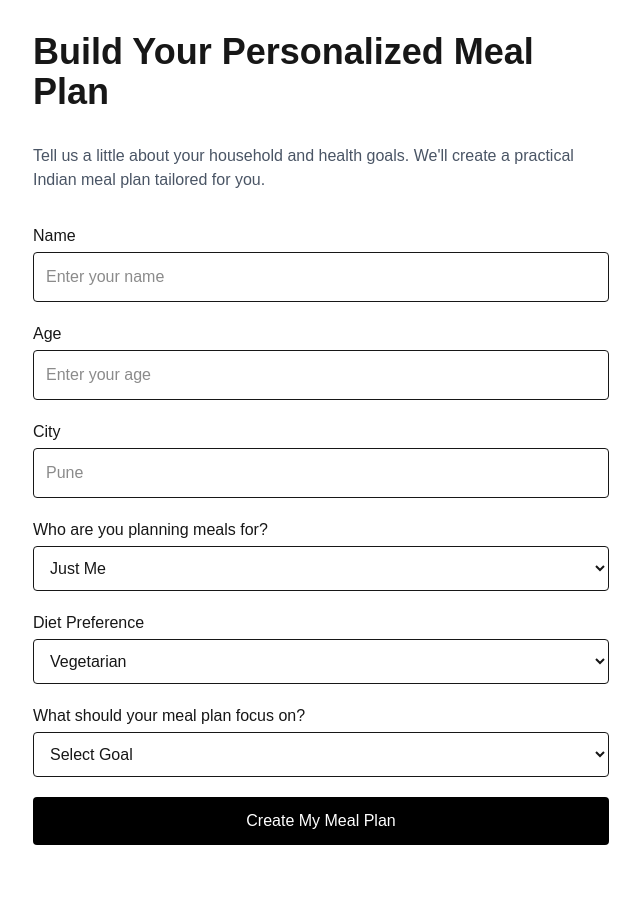
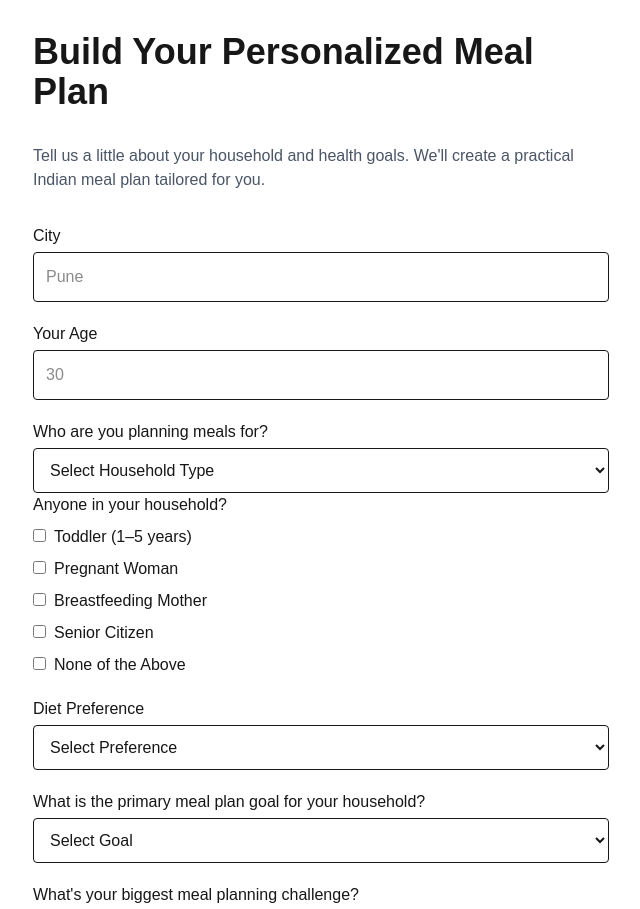
Before and after one commit to Anika01/Rasoi-copilot, a Next.js app: page /family in a window 1280 px wide. Shown: the top 909 px of the page, without its empty margins (319-959 px from the left). Before the commit the page ends 877 px from the top, so only its background shows below. Built offline with nearby package versions, Linux system fonts and the light colour scheme.

Commit message:
Added Vercel Analytics

```diff
--- a/app/family/page.tsx
+++ b/app/family/page.tsx
@@ -4,13 +4,24 @@ import { useState } from "react";
 import { useRouter } from "next/navigation";
 
 export default function FamilyPage() {
-      const [name, setName] = useState("");
+
+  const [city, setCity] = useState("");
   const [age, setAge] = useState("");
-  const [city, setCity] = useState("");
-  const [gender, setGender] = useState("");
+  const [householdType, setHouseholdType] = useState("");
+const [dietPreference, setDietPreference] = useState("");
+const [challenge, setChallenge] = useState("");
+
   const [goal, setGoal] = useState("");
-  const [showResult, setShowResult] = useState(false);
+
     const router = useRouter();
+    const handleSpecialNeedChange = (value: string) => {
+  setSpecialNeeds((prev) =>
+    prev.includes(value)
+      ? prev.filter((item) => item !== value)
+      : [...prev, value]
+  );
+};
+    const [specialNeeds, setSpecialNeeds] = useState<string[]>([]);
   return (
     <main className="min-h-screen p-8">
       <div className="mx-auto max-w-xl">
@@ -26,27 +37,9 @@ export default function FamilyPage() {
 
       <div className="space-y-5">
 
-  <div>
-    <label className="block mb-1 font-medium">Name</label>
-  <input
-  type="text"
-  placeholder="Enter your name"
-  className="w-full rounded border p-3"
-  value={name}
-  onChange={(e) => setName(e.target.value)}
-/>
-  </div>
 
-  <div>
-    <label className="block mb-1 font-medium">Age</label>
-  <input
-  type="number"
-  placeholder="Enter your age"
-  className="w-full rounded border p-3"
-  value={age}
-  onChange={(e) => setAge(e.target.value)}
-/>
-  </div>
+
+
 <div>
   <label className="block mb-1 font-medium">
     City
@@ -62,32 +55,116 @@ export default function FamilyPage() {
 </div>
 <div>
   <label className="block mb-1 font-medium">
+    Your Age
+  </label>
+
+  <input
+    type="number"
+    placeholder="30"
+    className="w-full rounded border p-3"
+    value={age}
+    onChange={(e) => setAge(e.target.value)}
+  />
+</div>
+ <div>
+  <label className="block mb-1 font-medium">
     Who are you planning meals for?
   </label>
 
-  <select className="w-full rounded border p-3">
+ <select
+  className="w-full rounded border p-3"
+  value={householdType}
+  onChange={(e) => setHouseholdType(e.target.value)}
+>
+  <option value="">Select Household Type</option>
   <option>Just Me</option>
-    <option>Me + Partner</option>
-    <option>Family with Toddler</option>
+  <option>Couple</option>
   <option>Family with Children</option>
   <option>Multi-generation Family</option>
 </select>
+<div>
+  <label className="block mb-2 font-medium">
+    Anyone in your household?
+  </label>
+
+  <div className="space-y-2">
+    <label className="block">
+      <input
+  type="checkbox"
+  className="mr-2"
+  onChange={() =>
+    handleSpecialNeedChange("Toddler")
+  }
+/>
+      Toddler (1–5 years)
+    </label>
+
+    <label className="block">
+      <input
+  type="checkbox"
+  className="mr-2"
+  onChange={() =>
+    handleSpecialNeedChange("Pregnant Woman")
+  }
+/>
+      Pregnant Woman
+    </label>
+
+    <label className="block">
+     <input
+  type="checkbox"
+  className="mr-2"
+  onChange={() =>
+    handleSpecialNeedChange("Breastfeeding Mother")
+  }
+/>
+      Breastfeeding Mother
+    </label>
+
+    <label className="block">
+      <input
+  type="checkbox"
+  className="mr-2"
+  onChange={() =>
+    handleSpecialNeedChange("Senior Citizen")
+  }
+/>
+      Senior Citizen
+    </label>
+    <label className="block">
+  <input
+  type="checkbox"
+  className="mr-2"
+  onChange={() =>
+    handleSpecialNeedChange("None")
+  }
+/>
+  None of the Above
+</label>
+  </div>
+</div>
 </div>
 
   <div>
     <label className="block mb-1 font-medium">
       Diet Preference
     </label>
-    <select className="w-full rounded border p-3">
+    <select
+  className="w-full rounded border p-3"
+  value={dietPreference}
+  onChange={(e) => setDietPreference(e.target.value)}
+>
+  <option value="">Select Preference</option>
   <option>Vegetarian</option>
+  <option>Eggetarian</option>
   <option>Vegan</option>
-      <option>Eggetarian</option>
 </select>
+
   </div>
 
   <div>
     <label className="block mb-1 font-medium">
-      What should your meal plan focus on?
+      What is the primary meal plan goal for your household?
     </label>
  <select
   className="w-full rounded border p-3"
@@ -95,17 +172,51 @@ export default function FamilyPage() {
   onChange={(e) => setGoal(e.target.value)}
 >
   <option value="">Select Goal</option>
-  <option>High Protein</option>
-  <option>Hair Growth</option>
-  <option>Skin Health</option>
-  <option>Hydration</option>
-  <option>Weight Loss</option>
-  <option>Weight Gain</option>
-  <option>Gut Health</option>
-  <option>Better Energy</option>
+
+<option value="Skin Health">
+  General Family Health
+</option>
+
+<option value="High Protein">
+  High Protein Meals
+</option>
+
+<option value="High Protein">
+  Weight Management
+</option>
+
+<option value="Hair Growth">
+  Hair & Skin Health
+</option>
+
+<option value="High Protein">
+  Better Energy Throughout the Day
+</option>
+
+<option value="Skin Health">
+  Easy & Practical Home Cooking
+</option>
 </select>
   </div>
+<div>
+  <label className="block mb-1 font-medium">
+    What's your biggest meal planning challenge?
+  </label>
 
+  <select
+    className="w-full rounded border p-3"
+    value={challenge}
+    onChange={(e) => setChallenge(e.target.value)}
+  >
+    <option value="">Select Challenge</option>
+    <option>Running out of meal ideas</option>
+    <option>Need healthier meals</option>
+    <option>Need more protein</option>
+    <option>Managing different family needs</option>
+    <option>Planning groceries</option>
+    <option>Reducing cooking effort</option>
+  </select>
+</div>
   <button
    onClick={() => {
     console.log(name);
@@ -113,7 +224,7 @@ export default function FamilyPage() {
     console.log(goal);
 
 router.push(
-      `/results?name=${name}&city=${city}&goal=${goal}`
+  `/results?city=${city}&age=${age}&householdType=${householdType}&dietPreference=${dietPreference}&goal=${goal}&challenge=${challenge}&specialNeeds=${specialNeeds.join(",")}`
 );
   }}
   className="w-full rounded bg-black p-3 text-white"
--- a/app/layout.tsx
+++ b/app/layout.tsx
@@ -1,5 +1,6 @@
 import type { Metadata } from "next";
 import { Geist, Geist_Mono } from "next/font/google";
+import { Analytics } from "@vercel/analytics/react";
 import "./globals.css";
 
 const geistSans = Geist({
@@ -27,7 +28,10 @@ export default function RootLayout({
       lang="en"
       className={`${geistSans.variable} ${geistMono.variable} h-full antialiased`}
     >
-      <body className="min-h-full flex flex-col">{children}</body>
+      <body className="min-h-full flex flex-col">
+  {children}
+  <Analytics />
+</body>
     </html>
   );
 }
--- a/app/results/page.tsx
+++ b/app/results/page.tsx
@@ -5,21 +5,35 @@ export default async function ResultsPage({
   searchParams,
 }: {
  searchParams: Promise<{
-    name?: string;
   city?: string;
+  age?: string;
+  householdType?: string;
+  dietPreference?: string;
+  challenge?: string;
+  specialNeeds?: string;
   goal?: string;
 }>;
 }) {
  const params = await searchParams;
 
-const name = params.name;
 const city = params.city;
+const age = params.age;
+const householdType = params.householdType;
+const dietPreference = params.dietPreference;
+const challenge = params.challenge;
+const specialNeeds = params.specialNeeds;
 const goal = params.goal;
+searchParams: Promise<{
+  city?: string;
+  age?: string;
+  householdType?: string;
+  dietPreference?: string;
+  challenge?: string;
+  goal?: string;
+}>;
 const selectedPlan =
   mealPlans[goal as keyof typeof mealPlans];
-
-
-
+  const shoppingList = selectedPlan?.shoppingList;
 
   return (
     <main className="min-h-screen p-8">
@@ -28,8 +42,8 @@ const selectedPlan =
         <h1 className="mb-6 text-4xl font-bold">
           Your Personalized Meal Plan
         </h1>
-        <p className="mb-2 text-lg">
-  Hey, {name} 👋
+        <p >
+  Hey, 👋
 </p>
 
 <p className="text-gray-600">
@@ -37,11 +51,36 @@ const selectedPlan =
   Your personalized {goal} meal plan is ready.
  Tailored as per your mentioned city (local food preferences): {city}
 </p>
+<div className="mt-6 mb-8 rounded-lg border bg-gray-50 p-5">
+  <h2 className="mb-4 text-xl font-semibold">
+    Household Summary
+  </h2>
 
+  <p>📍 City: {city}</p>
+  <p>🎂 Age: {age}</p>
+  <p>👨‍👩‍👧 Household: {householdType}</p>
+  <p>🥬 Diet Preference: {dietPreference}</p>
+  <p>🎯 Goal: {goal}</p>
+  <p>💡 Challenge: {challenge}</p>
+  <p>❤️ Special Needs: {specialNeeds || "None"}</p>
+  <hr className="my-4" />
+
+<h3 className="mb-2 font-semibold">
+  How this plan was created
+</h3>
+
+<p>✓ Tailored for {householdType}</p>
+<p>✓ Based on a {dietPreference} diet</p>
+<p>✓ Focused on {goal}</p>
+<p>✓ Designed to help with: {challenge}</p>
+<p>✓ Adjusted for location: {city}</p>
+</div>
         <div className="rounded-lg border p-6">
 
          {selectedPlan &&
-  Object.entries(selectedPlan).map(([day, meals]) => (
+  Object.entries(selectedPlan)
+    .filter(([day]) => day !== "shoppingList")
+    .map(([day, meals]) => (
     <div
       key={day}
       className="mb-6 rounded-lg border p-4"
@@ -50,11 +89,24 @@ const selectedPlan =
         {day}
       </h2>
 
-      <p>Breakfast: {meals.breakfast}</p>
-      <p>Lunch: {meals.lunch}</p>
-      <p>Dinner: {meals.dinner}</p>
+      <p>Breakfast: {(meals as any).breakfast}</p>
+<p>Lunch: {(meals as any).lunch}</p>
+<p>Dinner: {(meals as any).dinner}</p>
     </div>
   ))}
+  {shoppingList && (
+  <div className="mt-8 rounded-lg border p-6">
+    <h2 className="mb-4 text-2xl font-semibold">
+      Weekly Shopping List
+    </h2>
+
+    <ul className="list-disc pl-5">
+      {shoppingList.map((item) => (
+        <li key={item}>{item}</li>
+      ))}
+    </ul>
+  </div>
+)}
         </div>
 
       </div>
--- a/data/mealPlans.ts
+++ b/data/mealPlans.ts
@@ -1,5 +1,13 @@
 export const mealPlans = {
   "High Protein": {
+    shoppingList: [
+  "Paneer",
+  "Tofu",
+  "Rajma",
+  "Chole",
+  "Milk",
+  "Curd",
+],
     monday: {
       breakfast: "Moong Chilla + Mint Chutney",
       lunch: "Rajma Rice + Salad",
@@ -41,6 +49,14 @@ sunday: {
   },
 
   "Skin Health": {
+    shoppingList: [
+  "Chia Seeds",
+  "Fruits",
+  "Millets",
+  "Curd",
+  "Tofu",
+  "Pumpkin Seeds",
+],
     monday: {
       breakfast: "Fruit Bowl + Chia Seeds",
       lunch: "Vegetable Millet Khichdi + Curd",
@@ -81,11 +97,57 @@ sunday: {
 },
   },
 
+
     "Hair Growth": {
+        shoppingList: [
+  "Spinach",
+  "Beetroot",
+  "Sprouts",
+  "Dates",
+  "Almonds",
+  "Paneer",
+],
   monday: {
     breakfast: "Sprouts Chaat",
     lunch: "Beetroot Dal + Rice",
     dinner: "Paneer Vegetable Curry",
   },
+
+  tuesday: {
+    breakfast: "Dates + Almond Smoothie",
+    lunch: "Palak Dal + Rice",
+    dinner: "Paneer Bhurji + Roti",
   },
+
+  wednesday: {
+    breakfast: "Mixed Seeds Poha",
+    lunch: "Rajma + Salad",
+    dinner: "Methi Thepla + Curd",
+  },
+
+  thursday: {
+    breakfast: "Fruit Bowl + Pumpkin Seeds",
+    lunch: "Spinach Khichdi",
+    dinner: "Tofu Stir Fry",
+  },
+
+  friday: {
+    breakfast: "Moong Chilla",
+    lunch: "Beetroot Pulao",
+    dinner: "Dal + Roti",
+  },
+
+  saturday: {
+    breakfast: "Peanut Butter Toast",
+    lunch: "Chole Rice",
+    dinner: "Paneer Tikka",
+  },
+
+  sunday: {
+    breakfast: "Sprouts Salad",
+    lunch: "Vegetable Pulao",
+    dinner: "Dal Khichdi",
+  },
+},
+
 };
--- a/package.json
+++ b/package.json
@@ -9,6 +9,7 @@
     "lint": "eslint"
   },
   "dependencies": {
+    "@vercel/analytics": "^2.0.1",
     "next": "16.2.7",
     "react": "19.2.4",
     "react-dom": "19.2.4"
```
Also changed, not shown: 1 other file (tests, documents, lock files or other folders). Lines whose indentation alone changed are shown as unchanged.
